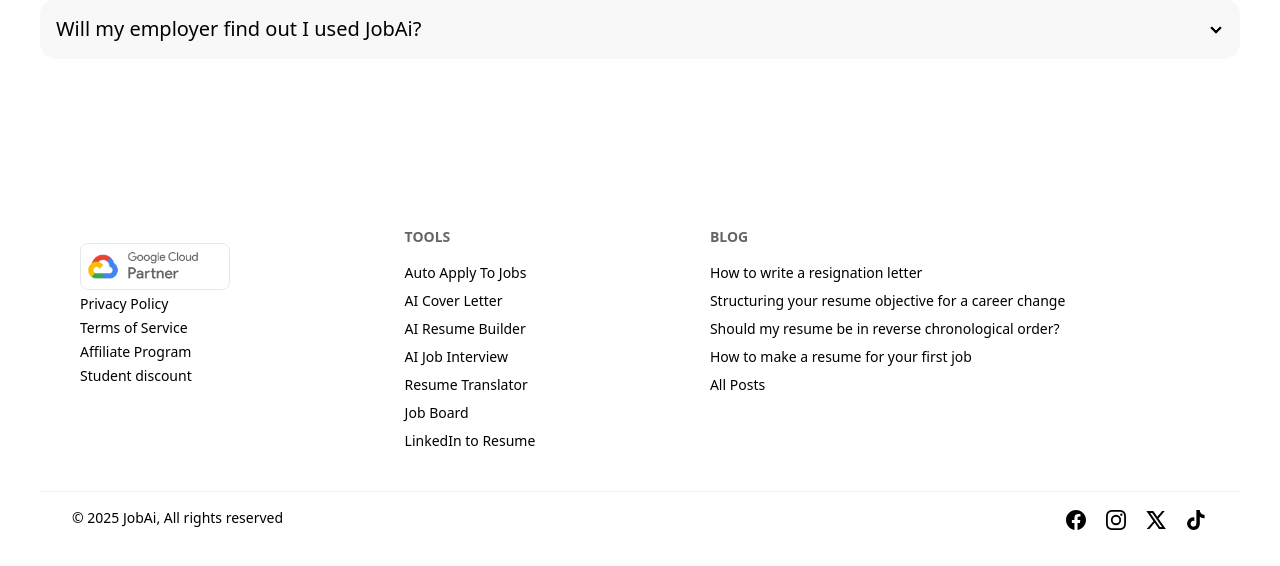
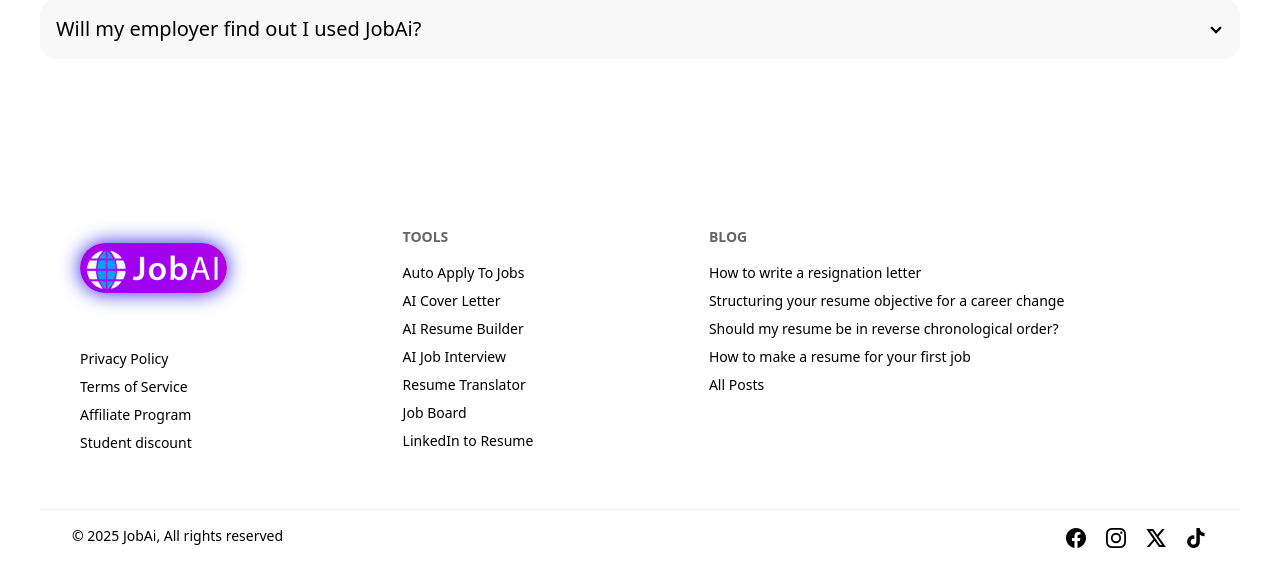
Before and after one commit to PrudhwiRaj1/JobAi, a Django app: page / in a window 1280 px wide. Shown: the part 3954-4520 px from the top of the page. Before the commit the page ends 4484 px from the top, so only its background shows below. Run offline with Django 5.2, Linux system fonts and the light colour scheme; parts of the project's set-up code (start-up, migrations or seed data) failed here and were passed over; some web fonts are replaced.

Commit message:
3rd Commit

```diff
--- a/JobAi/JobAi_App/templates/index.html
+++ b/JobAi/JobAi_App/templates/index.html
@@ -33,7 +33,7 @@
 	<!-- navbar -->
 	<nav class="navbar px-0 flex justify-between items-start">
 		<div class="flex flex-col sm:flex-row gap-4 justify-start mt-2">
-			<a href="/">
+			<a href="">
 				<img src="{% static 'images/JobAi2.png'%}" alt="JobAi" class="h-10" style="height: 100px;border-radius: 25px;box-shadow: 0 0 20px rgb(48, 35, 229);">
 			</a>
 
@@ -58,7 +58,7 @@
 			<p class="text-lg [text-wrap:balance] font-bold" style="color:rgb(28, 5, 80);">
 				Get a job specific cover letter, resume and followup email instantly – undetected! </p>
 			<div class="flex flex-col gap-4 sm:flex-row">
-				<a href="{%url 'login'%}" class="btn btn-primary px-10 group" id="mainCTA">
+				<a href="{%url 'login'%}" class="btn btn-primary px-10 group" id="mainCTA" style="background-color: rgb(167, 49, 226);">
 					<span>
 						Start now for free </span>
 					<svg xmlns="http://www.w3.org/2000/svg" viewBox="0 0 16 16" fill="currentColor"
@@ -303,7 +303,7 @@
 			<p class="text-sm">
 				Let AI apply to thousands of jobs for you automatically. Save time and get hired faster. </p>
 			<img loading="lazy" src="{% static 'images/auto-apply-fresh1.jpg' %}" alt="ai apply to jobs"
-				class="rounded-box" />
+				class="rounded-box" style="height: 190px;" />
 		</div>
 		<div class="flex flex-col gap-6">
 			<h3 class="text-xl font-bold">AI Interview Practice</h3>
@@ -431,10 +431,9 @@
 
 		</a>
 
-		<nav class="my-4 flex flex-col gap-1">
-			<img src="{% static 'images/google-cloud-partner.webp' %}" alt="Google Cloud Partner" width="150"
-				class="rounded-lg border">
-			<a href="/privacy-policy">Privacy Policy</a>
+		<nav class="my-4 flex flex-col">
+			<img src="{% static 'images/JobAi2.png'%}" alt="JobAi" class="h-10" style="height: 50px;border-radius: 25px;box-shadow: 0 0 20px rgb(48, 35, 229);">
+	<br><br>		<a href="/privacy-policy">Privacy Policy</a>
 			<a href="/terms-of-service">Terms of Service</a>
 			<a href="/influencer-program">Affiliate Program</a>
 			<a href="/students">Student discount</a>
```
